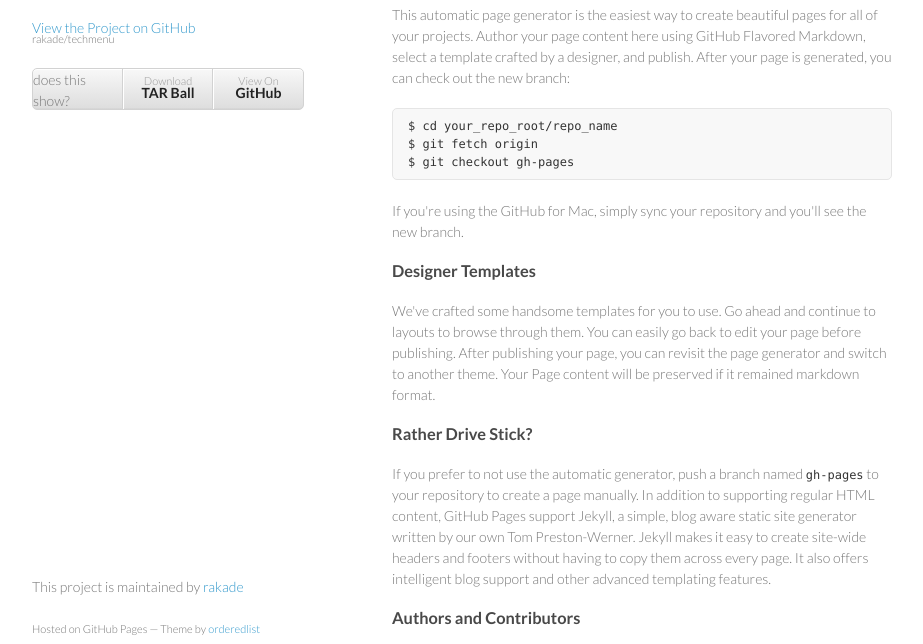
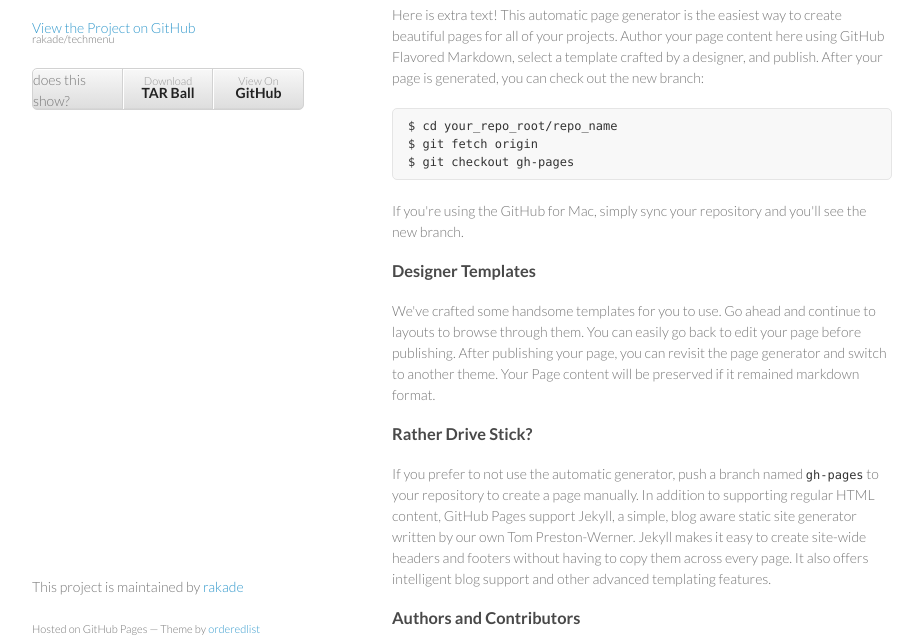
Before and after one commit to rakade/techmenu, a plain HTML site: page index.html in a window 1280 px wide. Shown: the part 92-736 px from the top of the page, without its empty margins (178-1101 px from the left). Drawn offline with Linux system fonts and the light colour scheme.

Commit message:
Updated index.html

```diff
--- a/index.html
+++ b/index.html
@@ -31,7 +31,7 @@
         <h3>
 <a id="welcome-to-github-pages" class="anchor" href="#welcome-to-github-pages" aria-hidden="true"><span class="octicon octicon-link"></span></a>Welcome to GitHub Pages.</h3>
 
-<p>This automatic page generator is the easiest way to create beautiful pages for all of your projects. Author your page content here using GitHub Flavored Markdown, select a template crafted by a designer, and publish. After your page is generated, you can check out the new branch:</p>
+<p>Here is extra text! This automatic page generator is the easiest way to create beautiful pages for all of your projects. Author your page content here using GitHub Flavored Markdown, select a template crafted by a designer, and publish. After your page is generated, you can check out the new branch:</p>
 
 <pre><code>$ cd your_repo_root/repo_name
 $ git fetch origin
```
